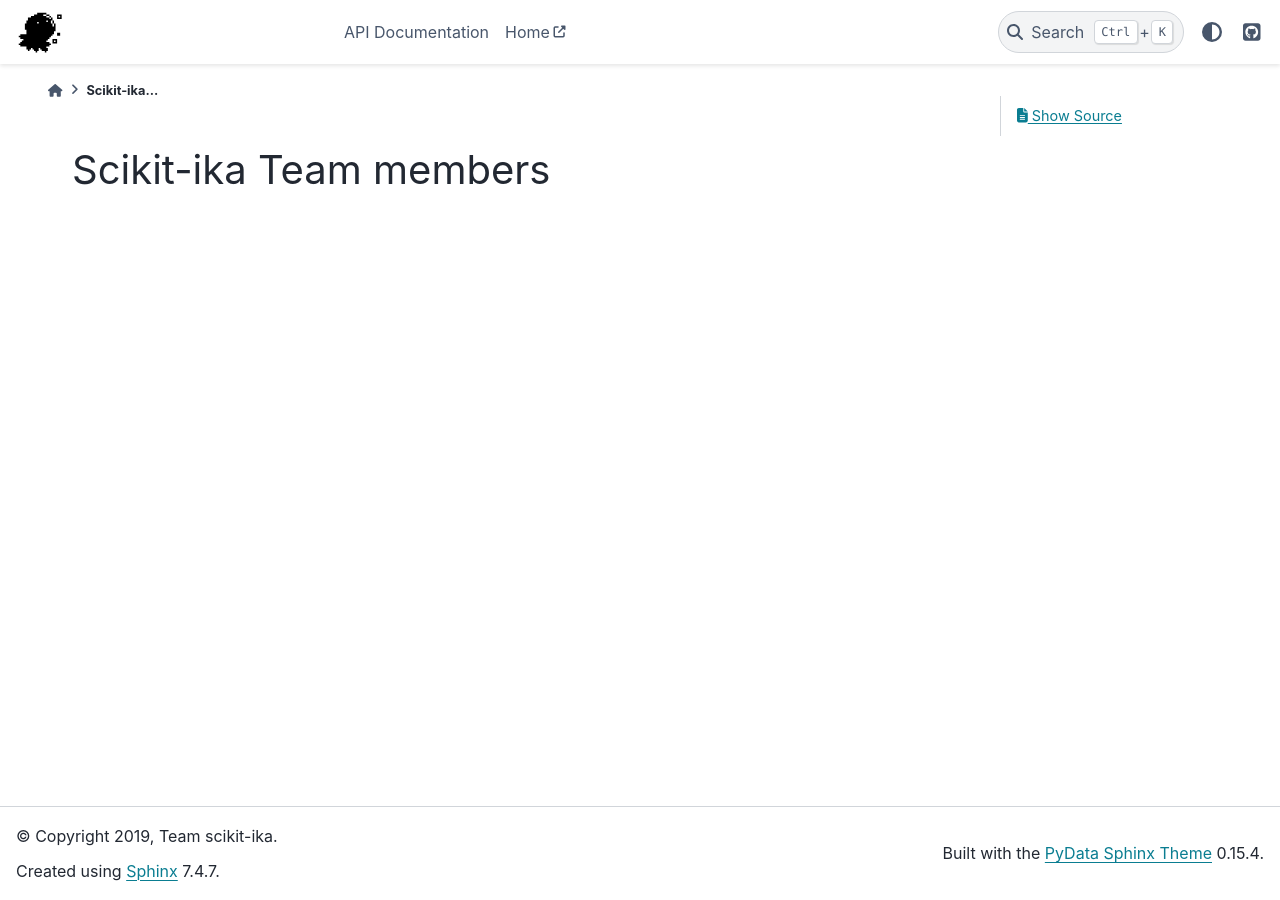
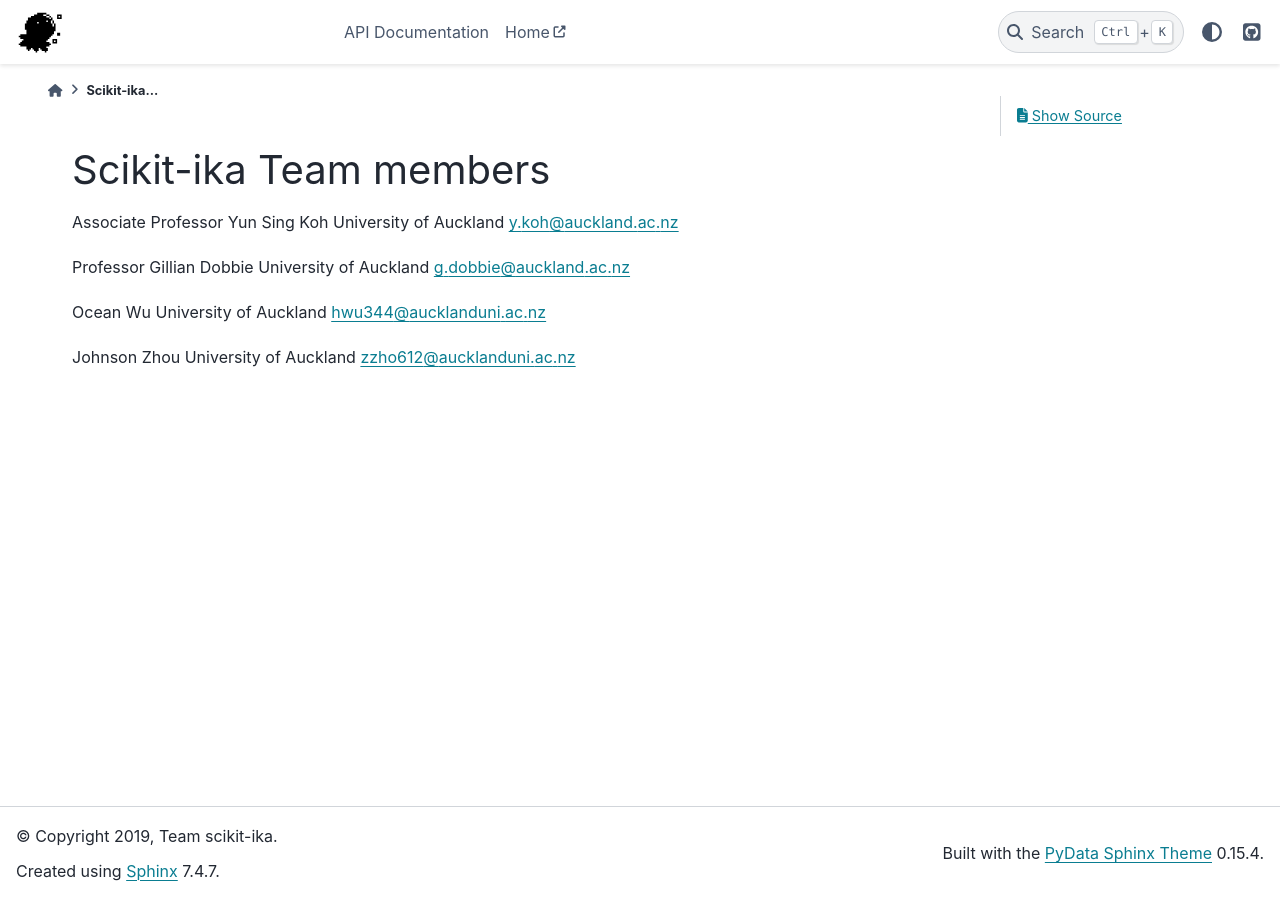
Before and after one commit to scikit-ika/scikit-ika, a Sphinx documentation site: the page built from docs/team.rst, in a window 1280 px wide. Built offline with Sphinx 7.4.7 and the PyData theme 0.15.4, drawn with Linux system fonts in a browser that asks for light colours.

Commit message:
AutoDDM Website modification

```diff
--- a/docs/team.rst
+++ b/docs/team.rst
@@ -1,3 +1,19 @@
 =================
 Scikit-ika Team members
 =================
+
+Associate Professor Yun Sing Koh
+University of Auckland
+y.koh@auckland.ac.nz
+
+Professor Gillian Dobbie
+University of Auckland
+g.dobbie@auckland.ac.nz
+
+Ocean Wu
+University of Auckland
+hwu344@aucklanduni.ac.nz
+
+Johnson Zhou
+University of Auckland
+zzho612@aucklanduni.ac.nz
```
